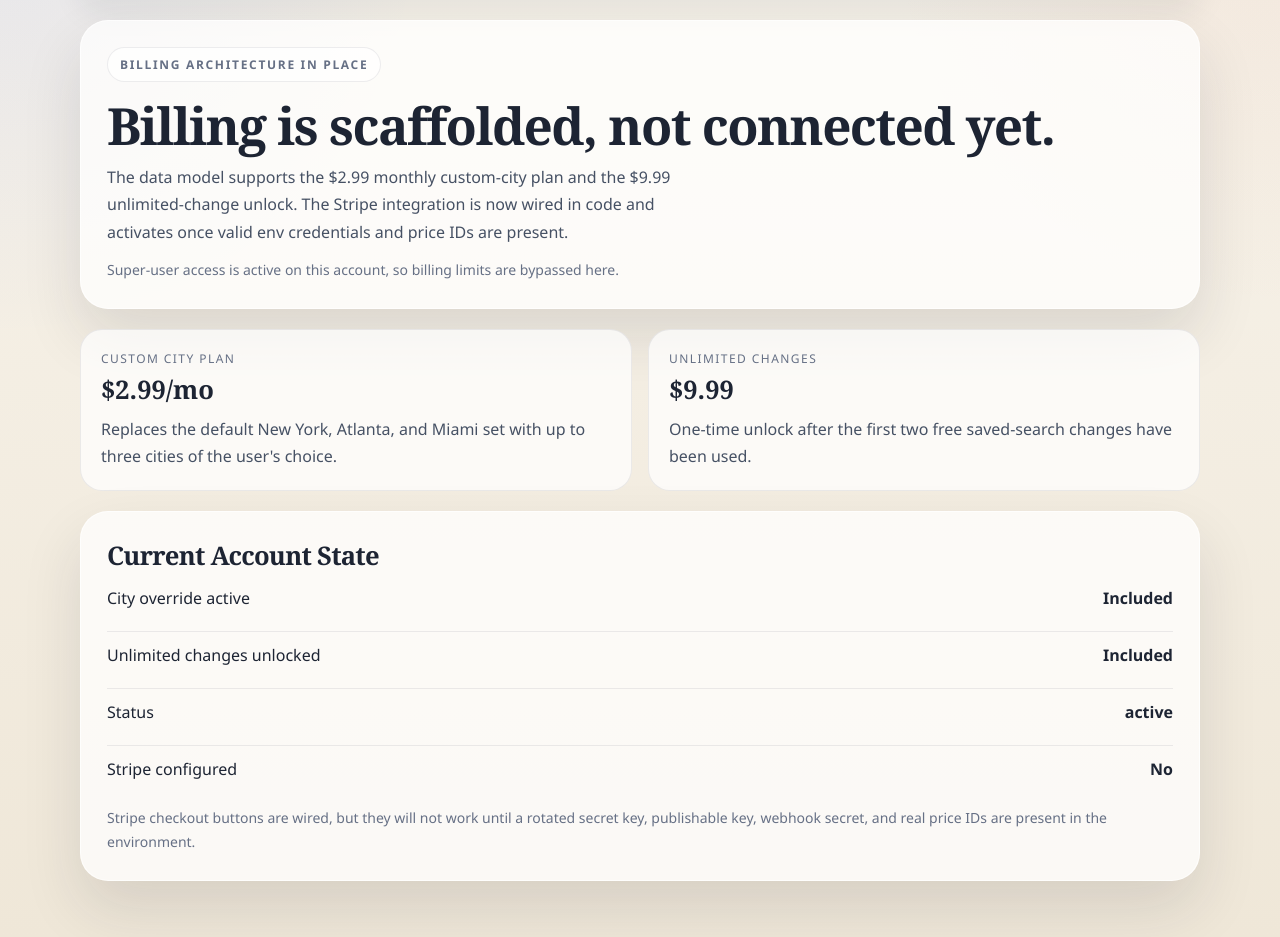
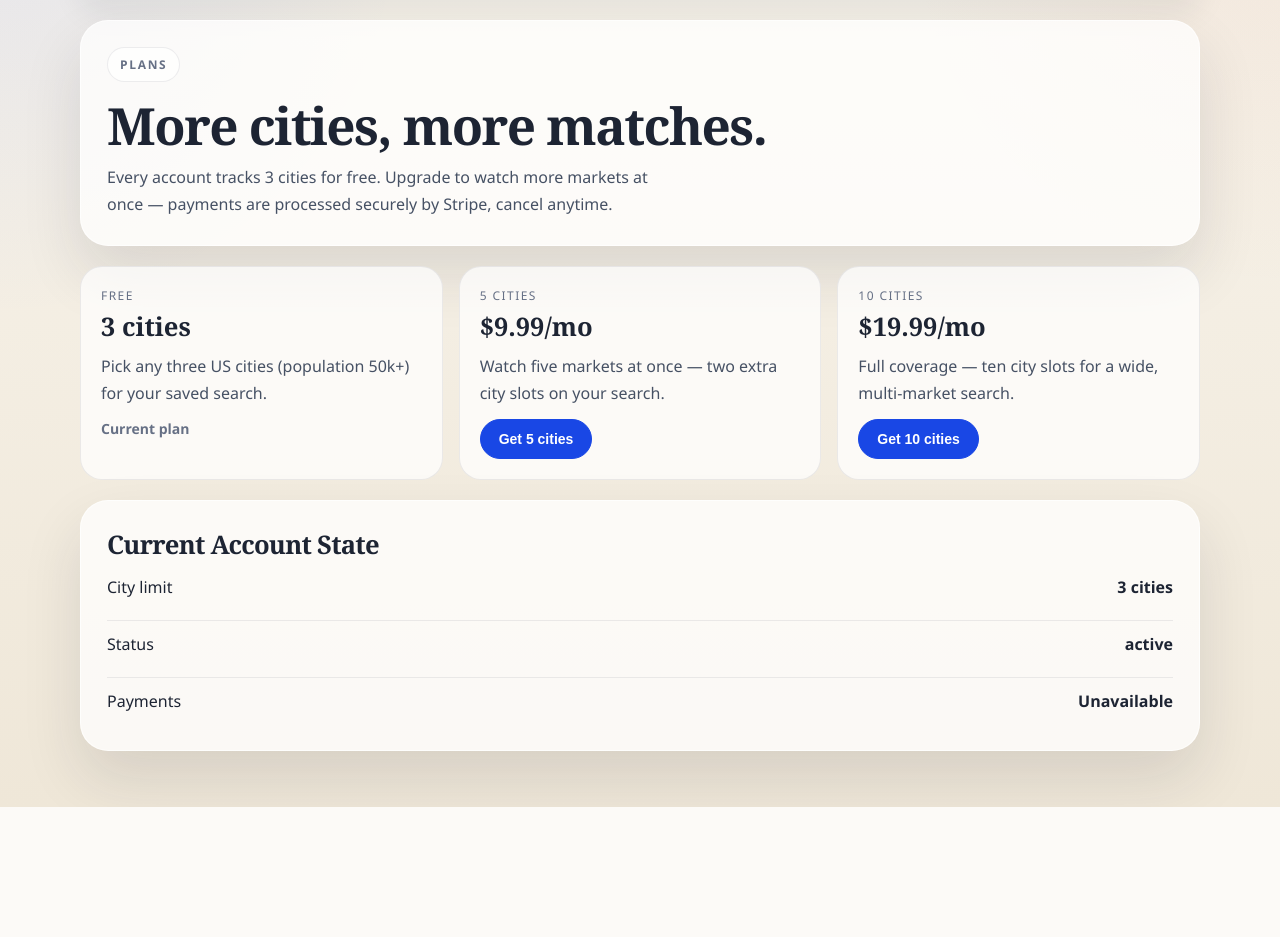
Before and after one commit to divinedavis/JordansJobFinder, a Flask app: page /billing in a window 1280 px wide. Shown: the part 87-1024 px from the top of the page. After the commit the page ends 894 px from the top, so only its background shows below. Run offline with Flask 3, Linux system fonts and the light colour scheme; the visitor is signed in with stand-in values (Sample User, id 1); tables that the repository leaves empty hold one stand-in row (values such as "Sample post"); some libraries are stand-ins or nearby versions.

Commit message:
Add paid city tiers: 5 cities for $9.99/mo, 10 for $19.99/mo via Stripe
Every account keeps 3 free cities; two live Stripe subscription tiers
raise the saved-search city limit to 5 or 10. Products and prices were
created via the Stripe API on the live account; the /search form
renders as many city cards as the plan allows (first 3 required, rest
optional), validation enforces 3..limit, and the billing page shows
the tier cards with checkout buttons and a cancel action.

Plumbing details:
- subscriptions.city_limit column (migrated in prod, default 3).
- checkout kinds city-5/city-10 (mode=subscription); fulfillment via
  the success redirect AND the webhook. An up/downgrade cancels the
  previous Stripe subscription before recording the new one so users
  are never double-billed; cancellation (button or webhook) resets the
  limit to 3 and trims the search to its first three cities, then
  rebuilds matches.
- Fixed a latent gate bug: checkout was guarded by is_superuser_email,
  which is true for EVERY signed-in user (open access) — nobody could
  ever reach Stripe. Billing gates now use is_admin_email; the owner
  account gets the 10-city limit included.
- Consolidated three stale duplicate Stripe webhook endpoints into one
  fresh endpoint at /stripe/webhook with a new signing secret in .env.
- Signup now seeds the free 3-city set instead of 7 metros (the old
  seeding undercut the paid tiers); existing non-admin PM searches
  were trimmed to their first 3 cities in production.

Verified live end-to-end with a throwaway account: billing page
renders the tiers, POST /billing/checkout/city-5 returns a real
checkout.stripe.com session URL, free accounts render exactly 3 city
slots; the temp user and its Stripe customer were deleted afterwards.
Suite: 168 passed.

OWASP LLM review: N/A — no LLM surface touched.

Co-Authored-By: Claude Fable 5 <noreply@anthropic.com>

```diff
--- a/app/config.py
+++ b/app/config.py
@@ -35,6 +35,9 @@ class Config:
     STRIPE_WEBHOOK_SECRET = os.getenv("STRIPE_WEBHOOK_SECRET", "")
     STRIPE_CITY_PLAN_PRICE_ID = os.getenv("STRIPE_CITY_PLAN_PRICE_ID", "")
     STRIPE_UNLOCK_PRICE_ID = os.getenv("STRIPE_UNLOCK_PRICE_ID", "")
+    # City-tier subscriptions: 5 cities ($9.99/mo) and 10 cities ($19.99/mo).
+    STRIPE_CITY5_PRICE_ID = os.getenv("STRIPE_CITY5_PRICE_ID", "")
+    STRIPE_CITY10_PRICE_ID = os.getenv("STRIPE_CITY10_PRICE_ID", "")
     APP_ENV = os.getenv("APP_ENV", "development")
     TURNSTILE_SECRET_KEY = os.getenv("TURNSTILE_SECRET_KEY", "")
     TURNSTILE_SITE_KEY = os.getenv("TURNSTILE_SITE_KEY", "")
--- a/app/models.py
+++ b/app/models.py
@@ -90,6 +90,9 @@ class Subscription(TimestampMixin, Base):
     stripe_subscription_id: Mapped[Optional[str]] = mapped_column(String(255), nullable=True)
     city_override_active: Mapped[bool] = mapped_column(Boolean, default=False)
     unlimited_changes_unlocked: Mapped[bool] = mapped_column(Boolean, default=False)
+    # How many cities the saved search may hold: 3 free, 5 ($9.99/mo) or
+    # 10 ($19.99/mo) via the Stripe city-tier subscriptions.
+    city_limit: Mapped[int] = mapped_column(Integer, default=3, nullable=False)
     status: Mapped[str] = mapped_column(String(64), default="free")
     current_period_end: Mapped[Optional[datetime]] = mapped_column(DateTime(timezone=True), nullable=True)
 
--- a/app/routes.py
+++ b/app/routes.py
@@ -28,7 +28,7 @@ from .catalog import (
     title_choices,
 )
 from .db import get_db
-from .matching import choose_cities, city_from_slug, is_admin_email, is_superuser_email
+from .matching import city_from_slug, is_admin_email, is_superuser_email
 from .models import AppliedJob, BaseResume, Feedback, Job, JobMatch, SavedSearch, Subscription, TailoredResume, User
 from .models import utc_now
 from .resumes import (
@@ -126,6 +126,14 @@ def ensure_subscription(user: User, db):
     return subscription
 
 
+def city_limit_for(user, subscription) -> int:
+    """How many cities this account's saved search may hold: 3 free, 5 or 10
+    via the paid tiers. The owner account always gets the maximum."""
+    if is_admin_email(user.email):
+        return 10
+    return max(3, subscription.city_limit or 3)
+
+
 @web.get("/")
 def home():
     user = current_user()
@@ -192,22 +200,14 @@ def sign_in():
         ensure_subscription(user, db)
         user.set_password(password)
         # One job title per account: new users start with a single PM track
-        # (all 7 metros so the board is populated immediately); they can
-        # switch it to any other title on /search.
+        # seeded with the free 3-city set (the paid tiers raise the limit to
+        # 5 or 10); they can switch title/cities on /search.
         db.add(SavedSearch(
             user_id=user.id,
             vertical="pm",
             title_slug="technical-product-manager",
             experience_bucket="7-9",
-            cities=[
-                "New York, NY",
-                "Atlanta, GA",
-                "Miami, FL",
-                "Dallas, TX",
-                "Houston, TX",
-                "Washington, DC",
-                "Los Angeles, CA",
-            ],
+            cities=list(DEFAULT_CITIES),
             is_paid_city_override=False,
         ))
         db.commit()
@@ -406,12 +406,14 @@ def billing():
         flash("Stripe checkout was cancelled.", "warning")
         return redirect(url_for("web.billing"))
 
+    subscription = ensure_subscription(user, db)
     return render_template(
         "billing.html",
         user=user,
         stripe_configured=stripe_configured(),
         publishable_key=current_app.config["STRIPE_PUBLISHABLE_KEY"],
-        is_superuser=is_superuser_email(user.email),
+        is_billing_exempt=is_admin_email(user.email),
+        city_limit=city_limit_for(user, subscription),
     )
 
 
@@ -421,13 +423,15 @@ def billing_checkout(kind: str):
     if not user:
         return redirect(url_for("web.sign_in"))
 
-    if kind not in {"city-plan", "unlock-changes"}:
+    if kind not in {"city-plan", "unlock-changes", "city-5", "city-10"}:
         abort(404)
 
     db = get_db()
     user = db.get(User, user.id)
-    if is_superuser_email(user.email):
-        flash("Super-user access is already active on this account.", "success")
+    # Only the owner account is billing-exempt (is_superuser_email is open
+    # to every signed-in user, so it can't gate checkout).
+    if is_admin_email(user.email):
+        flash("The owner account already has the maximum city limit.", "success")
         return redirect(url_for("web.billing"))
     subscription = ensure_subscription(user, db)
     try:
@@ -448,8 +452,8 @@ def cancel_city_plan():
 
     db = get_db()
     user = db.get(User, user.id)
-    if is_superuser_email(user.email):
-        flash("Super-user access does not use a paid city plan.", "warning")
+    if is_admin_email(user.email):
+        flash("The owner account does not use a paid city plan.", "warning")
         return redirect(url_for("web.billing"))
     subscription = ensure_subscription(user, db)
     try:
@@ -458,12 +462,20 @@ def cancel_city_plan():
         logger.error("Billing error on cancel: %s", exc)
         flash("Billing is temporarily unavailable. Please try again later.", "error")
         return redirect(url_for("web.billing"))
+    # Reflect the downgrade immediately (the webhook is the backstop): back to
+    # the free 3-city limit, keeping the user's first three chosen cities.
+    subscription.city_limit = 3
     subscription.city_override_active = False
-    subscription.status = "free"
-    if user.saved_search:
-        revert_to_free_cities(user.saved_search)
+    subscription.status = "cancelled"
+    if user.saved_search and len(user.saved_search.cities or []) > 3:
+        user.saved_search.cities = list(user.saved_search.cities)[:3]
     db.commit()
-    flash("City plan cancelled. Your search has been reset to New York, Atlanta, and Miami.", "success")
+    try:
+        from .sync import rebuild_matches_for_user
+        rebuild_matches_for_user(user.id)
+    except Exception:
+        logger.exception("Match rebuild after downgrade failed user_id=%d", user.id)
+    flash("Plan cancelled. Your search keeps its first three cities.", "success")
     return redirect(url_for("web.billing"))
 
 
@@ -517,16 +529,15 @@ def saved_search():
             flash(f"Your dashboard now tracks {TITLE_LABELS.get(title_slug, title_slug)}.", "success")
             return redirect(url_for("web.dashboard", tab=vertical))
 
-        city_1 = request.form.get("city_1", "").strip()
-        city_2 = request.form.get("city_2", "").strip()
-        city_3 = request.form.get("city_3", "").strip()
-        selected_cities = choose_cities(
-            city_from_slug(city_1),
-            city_from_slug(city_2),
-            city_from_slug(city_3),
+        limit = city_limit_for(user, subscription)
+        raw_cities = [
+            request.form.get(f"city_{i}", "").strip() for i in range(1, limit + 1)
+        ]
+        selected_cities = [city_from_slug(value) for value in raw_cities if value]
+
+        validation = validate_saved_search(
+            title_slug, experience_bucket, selected_cities, max_cities=limit
         )
-
-        validation = validate_saved_search(title_slug, experience_bucket, selected_cities)
         if not validation.ok:
             flash(validation.error, "error")
             return redirect(url_for("web.saved_search"))
@@ -566,12 +577,14 @@ def saved_search():
         return redirect(url_for("web.dashboard"))
 
     selected_search = user.saved_search
-    # Three state-then-city picker slots (any US city above 50k population).
+    # State-then-city picker slots (any US city above 50k population); the
+    # slot count follows the account's plan: 3 free, 5 or 10 paid.
+    limit = city_limit_for(user, subscription)
     selected = list(selected_search.cities) if selected_search else list(DEFAULT_CITIES)
-    selected += [""] * (3 - len(selected))
+    selected = selected[:limit] + [""] * max(0, limit - len(selected))
     city_slots = [
         {"value": selected[i], "state": split_label(selected[i])[1]}
-        for i in range(3)
+        for i in range(limit)
     ]
     return render_template(
         "saved_search.html",
@@ -581,6 +594,7 @@ def saved_search():
         experience_options=experience_choices(),
         free_cities=DEFAULT_CITIES,
         city_slots=city_slots,
+        city_limit=limit,
         state_options=state_choices(),
         cities_by_state=cities_by_state(),
         can_use_custom_cities=subscription.city_override_active or is_superuser_email(user.email),
--- a/app/templates/billing.html
+++ b/app/templates/billing.html
@@ -4,28 +4,53 @@
 
 {% block content %}
   <section class="panel">
-    <span class="eyebrow">Billing Architecture In Place</span>
-    <h1>Billing is scaffolded, not connected yet.</h1>
+    <span class="eyebrow">Plans</span>
+    <h1>More cities, more matches.</h1>
     <p style="margin-top: 14px; max-width: 62ch;">
-      The data model supports the $2.99 monthly custom-city plan and the $9.99 unlimited-change unlock. The Stripe integration is now wired in code and activates once valid env credentials and price IDs are present.
+      Every account tracks 3 cities for free. Upgrade to watch more markets at
+      once — payments are processed securely by Stripe, cancel anytime.
     </p>
-    {% if is_superuser %}
+    {% if is_billing_exempt %}
     <p class="muted" style="margin-top: 12px;">
-      Super-user access is active on this account, so billing limits are bypassed here.
+      This is the owner account — the maximum city limit is included.
     </p>
     {% endif %}
   </section>
 
-  <section class="grid two">
+  <section class="grid three">
     <article class="card">
-      <span class="stat-label">Custom City Plan</span>
-      <strong class="stat-value" style="font-size: 1.6rem;">$2.99/mo</strong>
-      <p style="margin-top: 12px;">Replaces the default New York, Atlanta, and Miami set with up to three cities of the user's choice.</p>
+      <span class="stat-label">Free</span>
+      <strong class="stat-value" style="font-size: 1.6rem;">3 cities</strong>
+      <p style="margin-top: 12px;">Pick any three US cities (population 50k+) for your saved search.</p>
+      {% if city_limit == 3 and not is_billing_exempt %}
+      <p class="muted" style="margin-top: 10px;"><strong>Current plan</strong></p>
+      {% endif %}
     </article>
     <article class="card">
-      <span class="stat-label">Unlimited Changes</span>
-      <strong class="stat-value" style="font-size: 1.6rem;">$9.99</strong>
-      <p style="margin-top: 12px;">One-time unlock after the first two free saved-search changes have been used.</p>
+      <span class="stat-label">5 Cities</span>
+      <strong class="stat-value" style="font-size: 1.6rem;">$9.99/mo</strong>
+      <p style="margin-top: 12px;">Watch five markets at once — two extra city slots on your search.</p>
+      {% if city_limit == 5 and not is_billing_exempt %}
+      <p class="muted" style="margin-top: 10px;"><strong>Current plan</strong></p>
+      {% elif not is_billing_exempt %}
+      <form method="post" action="{{ url_for('web.billing_checkout', kind='city-5') }}" style="margin-top: 12px;">
+        <input type="hidden" name="csrf_token" value="{{ csrf_token() }}">
+        <button class="button" type="submit">Get 5 cities</button>
+      </form>
+      {% endif %}
+    </article>
+    <article class="card">
+      <span class="stat-label">10 Cities</span>
+      <strong class="stat-value" style="font-size: 1.6rem;">$19.99/mo</strong>
+      <p style="margin-top: 12px;">Full coverage — ten city slots for a wide, multi-market search.</p>
+      {% if city_limit == 10 and not is_billing_exempt %}
+      <p class="muted" style="margin-top: 10px;"><strong>Current plan</strong></p>
+      {% elif not is_billing_exempt %}
+      <form method="post" action="{{ url_for('web.billing_checkout', kind='city-10') }}" style="margin-top: 12px;">
+        <input type="hidden" name="csrf_token" value="{{ csrf_token() }}">
+        <button class="button" type="submit">Get 10 cities</button>
+      </form>
+      {% endif %}
     </article>
   </section>
 
@@ -33,42 +58,25 @@
     <h2>Current Account State</h2>
     <div class="list">
       <div class="list-item">
-        <span>City override active</span>
-        <strong>{{ "Included" if is_superuser else ("Yes" if user.subscription and user.subscription.city_override_active else "No") }}</strong>
-      </div>
-      <div class="list-item">
-        <span>Unlimited changes unlocked</span>
-        <strong>{{ "Included" if is_superuser else ("Yes" if user.subscription and user.subscription.unlimited_changes_unlocked else "No") }}</strong>
+        <span>City limit</span>
+        <strong>{{ city_limit }} cities{% if is_billing_exempt %} (owner){% endif %}</strong>
       </div>
       <div class="list-item">
         <span>Status</span>
         <strong>{{ user.subscription.status if user.subscription else "free" }}</strong>
       </div>
       <div class="list-item">
-        <span>Stripe configured</span>
-        <strong>{{ "Yes" if stripe_configured else "No" }}</strong>
+        <span>Payments</span>
+        <strong>{{ "Stripe connected" if stripe_configured else "Unavailable" }}</strong>
       </div>
     </div>
-    {% if not is_superuser %}
+    {% if not is_billing_exempt and city_limit > 3 %}
     <div class="button-row">
-      <form method="post" action="{{ url_for('web.billing_checkout', kind='city-plan') }}">
-      <input type="hidden" name="csrf_token" value="{{ csrf_token() }}">
-        <button class="button" type="submit">Start $2.99 City Plan</button>
-      </form>
-      <form method="post" action="{{ url_for('web.billing_checkout', kind='unlock-changes') }}">
-      <input type="hidden" name="csrf_token" value="{{ csrf_token() }}">
-        <button class="button secondary" type="submit">Unlock Unlimited Changes</button>
-      </form>
       <form method="post" action="{{ url_for('web.cancel_city_plan') }}">
-      <input type="hidden" name="csrf_token" value="{{ csrf_token() }}">
-        <button class="button secondary" type="submit">Cancel City Plan</button>
+        <input type="hidden" name="csrf_token" value="{{ csrf_token() }}">
+        <button class="button secondary" type="submit">Cancel plan (back to 3 cities)</button>
       </form>
     </div>
     {% endif %}
-    {% if not stripe_configured %}
-      <p class="muted" style="margin-top: 14px;">
-        Stripe checkout buttons are wired, but they will not work until a rotated secret key, publishable key, webhook secret, and real price IDs are present in the environment.
-      </p>
-    {% endif %}
   </section>
 {% endblock %}
```
Also changed, not shown: CLAUDE.md (+16 -4 lines), app/payments.py (+56 -0 lines), app/searches.py (+12 -3 lines), app/templates/saved_search.html (+9 -5 lines), tests/test_auth.py (+4 -12 lines), tests/test_city_tiers.py (added, +160 -0 lines).
